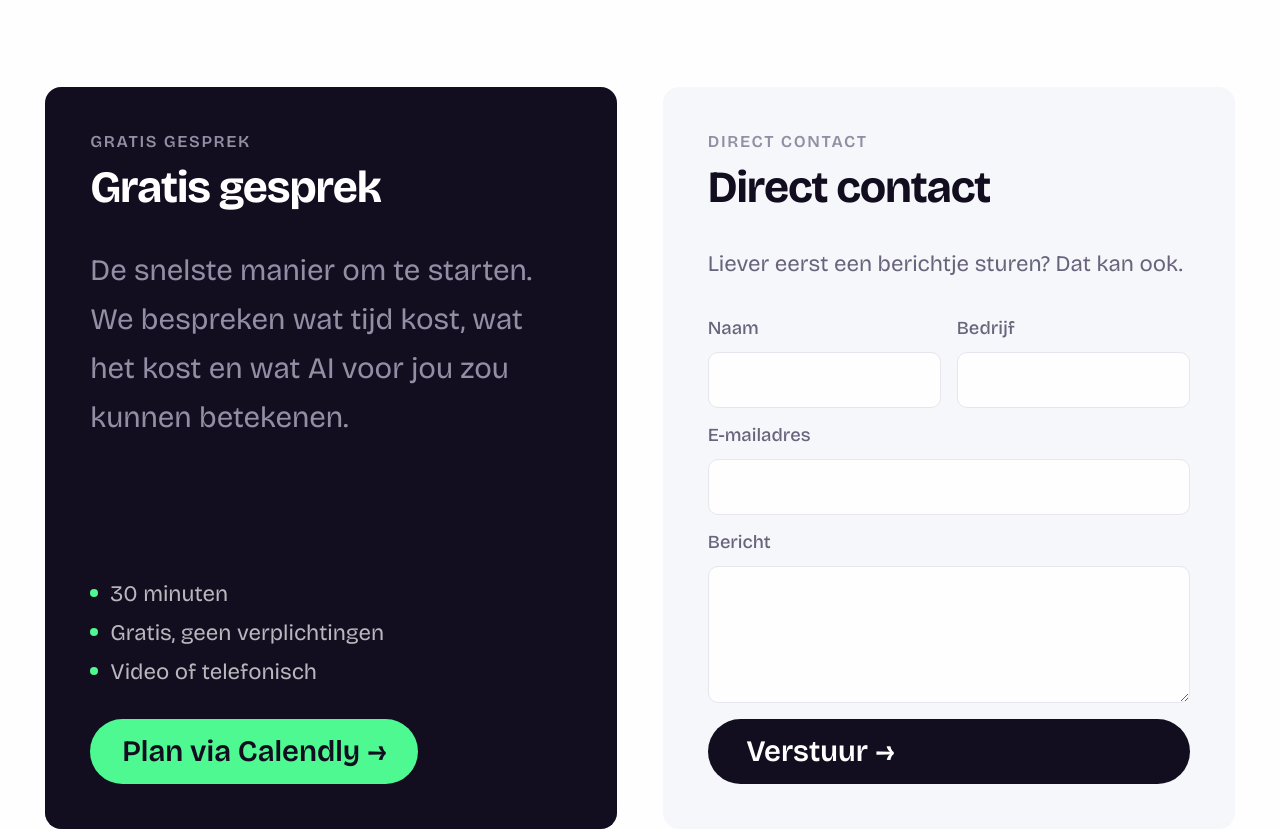
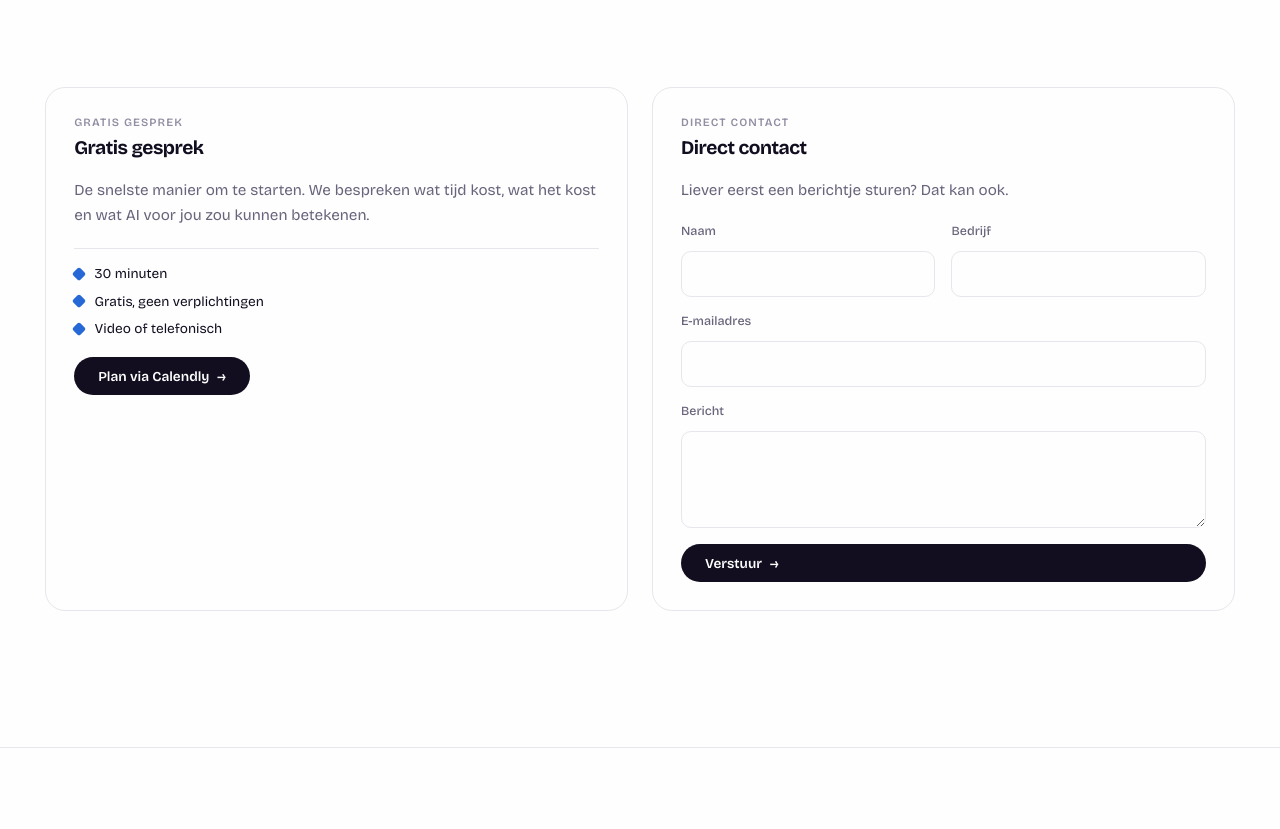
Before and after one commit to noekboy/Website_koen-Lars, a website: page contact.html in a window 1280 px wide. Shown: the part 454-1283 px from the top of the page. Drawn offline with nearby package versions, Linux system fonts and the light colour scheme.

Commit message:
Add tool carousel, move tools section, restyle contact cards

```diff
--- a/contact.html
+++ b/contact.html
@@ -73,13 +73,13 @@
     .form-field { display: flex; flex-direction: column; gap: 0.4rem; }
     .submit-btn {
       font-family: 'Bricolage Grotesque', sans-serif;
-      font-size: var(--body-font-l);
+      font-size: var(--body-font-m);
       font-weight: 600;
       background: var(--color-black);
       color: white;
       border: none;
       border-radius: 100px;
-      padding: 0.9rem 2.4rem;
+      padding: 0.65rem 1.5rem;
       cursor: pointer;
       display: inline-flex;
       align-items: center;
@@ -90,6 +90,26 @@
     .submit-btn:active { transform: translateY(0); }
     .success-msg { display: none; padding: 1rem 1.5rem; background: #e8faf0; border: 1px solid var(--color-green); border-radius: 10px; color: #0a5c2f; font-size: var(--body-font-m); font-weight: 500; }
     .success-msg.show { display: block; }
+    .contact-card {
+      background: var(--color-white);
+      border: 1px solid var(--color-lightgrey);
+      border-radius: 20px;
+      padding: 1.75rem;
+      display: flex;
+      flex-direction: column;
+      gap: 1.25rem;
+      --display-font-s: 1.2rem;
+      --display-font-m: 1.75rem;
+      --body-font-l: 0.95rem;
+      --body-font-m: 0.85rem;
+      --body-font-s: 0.78rem;
+      --body-font-xs: 0.7rem;
+      --space-m: 0.75rem;
+    }
+    .contact-card-dark {
+      background: var(--color-black);
+      border: 1px solid rgba(255,255,255,0.08);
+    }
     footer { border-top: 1px solid var(--color-lightgrey); padding: var(--space-l) var(--layout-padding); }
     .footer-inner { max-width: var(--max-content-width); margin: 0 auto; display: flex; align-items: center; justify-content: space-between; gap: 2rem; flex-wrap: wrap; }
     .footer-logo { font-size: var(--body-font-l); font-weight: 600; color: var(--color-black); text-decoration: none; letter-spacing: -0.02em; }
@@ -156,45 +176,45 @@
 
 <!-- CONTACT GRID -->
 <section style="padding: 0 var(--layout-padding) var(--space-4xl);">
-  <div style="max-width: var(--max-content-width); margin: 0 auto; display: grid; grid-template-columns: 1fr 1fr; gap: var(--space-l);" class="contact-grid">
+  <div style="max-width: var(--max-content-width); margin: 0 auto; display: grid; grid-template-columns: 1fr 1fr; gap: 1.5rem;" class="contact-grid">
 
     <!-- Calendly card -->
-    <div style="background: var(--color-black); border-radius: 16px; padding: var(--space-l); display: flex; flex-direction: column; gap: var(--space-m);">
+    <div class="contact-card">
       <div>
-        <p style="font-size: var(--body-font-xs); font-weight: 600; color: var(--color-grey); text-transform: uppercase; letter-spacing: 0.1em; margin-bottom: 0.75rem;">
+        <p style="font-size: var(--body-font-xs); font-weight: 600; color: var(--color-grey); text-transform: uppercase; letter-spacing: 0.1em; margin-bottom: 0.5rem;">
           <span class="nl">Gratis gesprek</span>
           <span class="en">Free call</span>
         </p>
-        <h2 style="font-size: var(--display-font-s); font-weight: 700; letter-spacing: -0.025em; color: white; line-height: 1.1;">
+        <h2 style="font-size: var(--display-font-s); font-weight: 700; letter-spacing: -0.025em; color: var(--color-black); line-height: 1.1;">
           <span class="nl">Gratis gesprek</span>
           <span class="en">Free call</span>
         </h2>
       </div>
-      <p style="font-size: var(--body-font-l); color: var(--color-grey); line-height: 1.65; flex: 1;">
+      <p style="font-size: var(--body-font-l); color: var(--color-darkgrey); line-height: 1.65;">
         <span class="nl">De snelste manier om te starten. We bespreken wat tijd kost, wat het kost en wat AI voor jou zou kunnen betekenen.</span>
         <span class="en">The fastest way to get started. We discuss what's eating your time, what it costs, and what AI could do for you.</span>
       </p>
-      <div style="display: flex; flex-direction: column; gap: 0.75rem;">
-        <div style="display: flex; align-items: center; gap: 0.75rem;">
-          <span style="width: 8px; height: 8px; background: var(--color-green); border-radius: 50%; flex-shrink: 0;"></span>
-          <span style="font-size: var(--body-font-m); color: rgba(255,255,255,0.7);">
+      <div style="border-top: 1px solid var(--color-lightgrey); padding-top: 1rem; display: flex; flex-direction: column; gap: 0.65rem;">
+        <div style="display: flex; align-items: center; gap: 0.65rem;">
+          <span style="width: 10px; height: 10px; background: var(--color-blue); transform: rotate(45deg); border-radius: 2px; flex-shrink: 0; opacity: 0.85;"></span>
+          <span style="font-size: 0.85rem; color: var(--color-black);">
             <span class="nl">30 minuten</span><span class="en">30 minutes</span>
           </span>
         </div>
-        <div style="display: flex; align-items: center; gap: 0.75rem;">
-          <span style="width: 8px; height: 8px; background: var(--color-green); border-radius: 50%; flex-shrink: 0;"></span>
-          <span style="font-size: var(--body-font-m); color: rgba(255,255,255,0.7);">
+        <div style="display: flex; align-items: center; gap: 0.65rem;">
+          <span style="width: 10px; height: 10px; background: var(--color-blue); transform: rotate(45deg); border-radius: 2px; flex-shrink: 0; opacity: 0.85;"></span>
+          <span style="font-size: 0.85rem; color: var(--color-black);">
             <span class="nl">Gratis, geen verplichtingen</span><span class="en">Free, no obligations</span>
           </span>
         </div>
-        <div style="display: flex; align-items: center; gap: 0.75rem;">
-          <span style="width: 8px; height: 8px; background: var(--color-green); border-radius: 50%; flex-shrink: 0;"></span>
-          <span style="font-size: var(--body-font-m); color: rgba(255,255,255,0.7);">
+        <div style="display: flex; align-items: center; gap: 0.65rem;">
+          <span style="width: 10px; height: 10px; background: var(--color-blue); transform: rotate(45deg); border-radius: 2px; flex-shrink: 0; opacity: 0.85;"></span>
+          <span style="font-size: 0.85rem; color: var(--color-black);">
             <span class="nl">Video of telefonisch</span><span class="en">Video or phone</span>
           </span>
         </div>
       </div>
-      <a href="#" style="font-family: 'Bricolage Grotesque', sans-serif; font-size: var(--body-font-l); font-weight: 600; background: var(--color-green); color: var(--color-black); border: none; border-radius: 100px; padding: 0.9rem 2rem; text-decoration: none; display: inline-flex; align-items: center; gap: 0.5rem; transition: all 0.2s; align-self: flex-start;">
+      <a href="#" style="font-family: 'Bricolage Grotesque', sans-serif; font-size: 0.85rem; font-weight: 600; background: var(--color-black); color: var(--color-white); border: none; border-radius: 100px; padding: 0.65rem 1.5rem; text-decoration: none; display: inline-flex; align-items: center; gap: 0.5rem; transition: background 0.2s; align-self: flex-start;">
         <span class="nl">Plan via Calendly</span>
         <span class="en">Book via Calendly</span>
         →
@@ -202,16 +222,18 @@
     </div>
 
     <!-- Contact form -->
-    <div style="background: #f6f7fb; border-radius: 16px; padding: var(--space-l);">
-      <p style="font-size: var(--body-font-xs); font-weight: 600; color: var(--color-grey); text-transform: uppercase; letter-spacing: 0.1em; margin-bottom: 0.75rem;">
+    <div class="contact-card">
+      <div>
+        <p style="font-size: var(--body-font-xs); font-weight: 600; color: var(--color-grey); text-transform: uppercase; letter-spacing: 0.1em; margin-bottom: 0.5rem;">
           <span class="nl">Direct contact</span>
           <span class="en">Direct contact</span>
         </p>
-      <h2 style="font-size: var(--display-font-s); font-weight: 700; letter-spacing: -0.025em; color: var(--color-black); line-height: 1.1; margin-bottom: var(--space-m);">
+        <h2 style="font-size: var(--display-font-s); font-weight: 700; letter-spacing: -0.025em; color: var(--color-black); line-height: 1.1;">
           <span class="nl">Direct contact</span>
           <span class="en">Direct contact</span>
         </h2>
-      <p style="font-size: var(--body-font-m); color: var(--color-darkgrey); line-height: 1.65; margin-bottom: var(--space-m);">
+      </div>
+      <p style="font-size: var(--body-font-l); color: var(--color-darkgrey); line-height: 1.65;">
         <span class="nl">Liever eerst een berichtje sturen? Dat kan ook.</span>
         <span class="en">Prefer to send a message first? That works too.</span>
       </p>
```
Also changed, not shown: temporary screenshots/screenshot-16-contact-cards.png (added), temporary screenshots/screenshot-17-contact-v2.png (added). Lines whose indentation alone changed are shown as unchanged.
